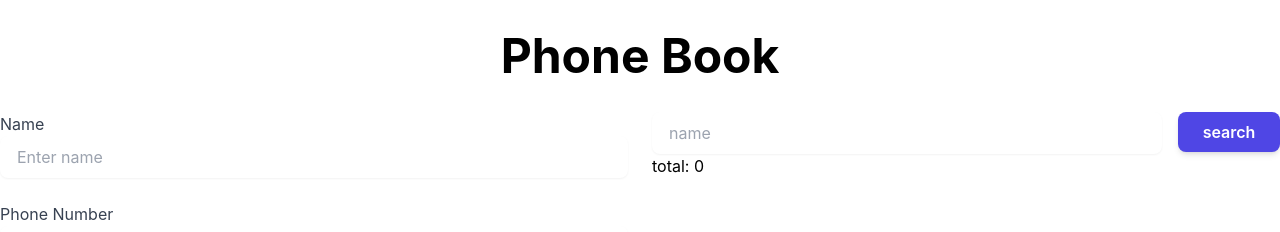
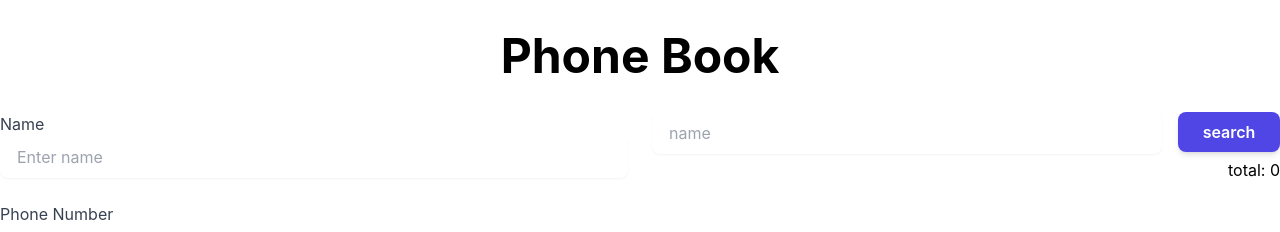
Before and after one commit to hellojoyworldz/lego-project, a React (Create React App) app in the folder phone-book/: page / in a window 1280 px wide. Shown: the top 232 px of the page. Built offline with nearby package versions, Linux system fonts and the light colour scheme.

Commit message:
검색기능 수정

```diff
--- a/phone-book/src/component/ContactList.js
+++ b/phone-book/src/component/ContactList.js
@@ -19,7 +19,7 @@ const ContactList = () => {
   return (
     <div>
       <Search />
-      total: {filterConcatList.length}
+      <p className="mt-1 mb-4 text-right">total: {filterConcatList.length}</p>
       {filterConcatList.map((item, idx) => (
         <Item item={item} key={idx} />
       ))}
--- a/phone-book/src/component/Search.js
+++ b/phone-book/src/component/Search.js
@@ -10,7 +10,6 @@ const Search = () => {
   const searchKeyword = (event) => {
     event.preventDefault();
     dispatch({ type: "SEARCH_KEYWORD", payload: { keyword } });
-    event.target.search.value = "";
   };
 
   useEffect(() => {
@@ -26,8 +25,7 @@ const Search = () => {
             instructions="name"
             titlehidden
             setKeyword={setKeyword}
-            onChange=""
-            setChage={(event) => setKeyword(event.target.value)}
+            setChange={(event) => setKeyword(event.target.value)}
           />
         </div>
         <div className="basis-1/6">
```
